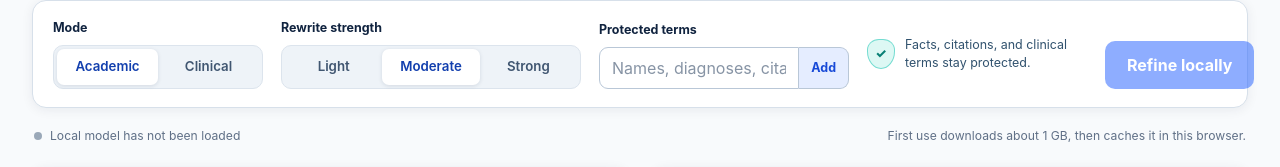
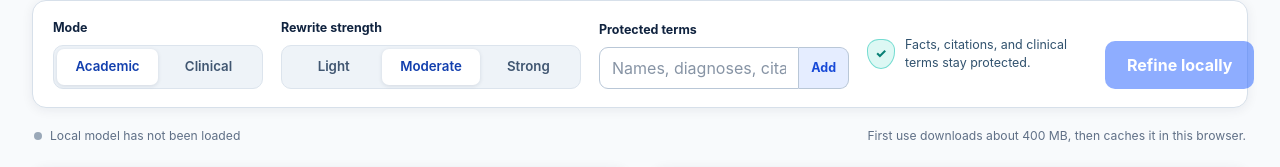
Before and after one commit to billsyyyyy/cleardraft-local, a Next.js app: page / in a window 1280 px wide. Shown: the part 109-276 px from the top of the page. Built offline with nearby package versions, Linux system fonts and the light colour scheme.

Commit message:
Update page.tsx

```diff
--- a/app/page.tsx
+++ b/app/page.tsx
@@ -7,7 +7,7 @@ type WritingMode = "academic" | "clinical";
 type Strength = "light" | "moderate" | "strong";
 type ModelState = "idle" | "loading" | "ready" | "working" | "error";
 
-const MODEL_ID = "Qwen2.5-1.5B-Instruct-q4f16_1-MLC";
+const MODEL_ID = "Qwen2.5-0.5B-Instruct-q4f16_1-MLC";
 const SAMPLE_DRAFT = `During the hospice visit, the nurse assessed the patient’s comfort and explained each action before beginning care. The caregiver expressed concern about the patient becoming sleepy after receiving morphine. The nurse listened to the concern, reviewed the medication instructions, and used teach-back to confirm understanding. In my future practice, I will assess the caregiver’s specific concerns before providing clear medication education.`;
 const CLINICAL_TERMS = ["morphine", "teach-back", "hospice", "patient", "caregiver"];
 
@@ -234,7 +234,7 @@ export default function Home() {
         {protectedTerms.length > 0 && <div className="term-chips" aria-label="Protected terms"><span className="chip-label">Protected:</span>{protectedTerms.map((term) => <button className="term-chip" key={term} onClick={() => setProtectedTerms((current) => current.filter((item) => item !== term))} title={`Remove ${term}`} type="button">{term}<span aria-hidden="true"> ×</span></button>)}</div>}
 
         <div className={`model-strip ${modelState}`} role="status" aria-live="polite"><span className="status-dot" aria-hidden="true" /><span>{statusMessage}</span>
-          {modelState === "idle" && <span className="model-note">First use downloads about 1 GB, then caches it in this browser.</span>}
+          {modelState === "idle" && <span className="model-note">First use downloads about 400 MB, then caches it in this browser.</span>}
           {modelState === "loading" && <div className="progress-track" aria-label={`Model download ${progress}%`}><span style={{ width: `${progress}%` }} /></div>}
         </div>
 
```
